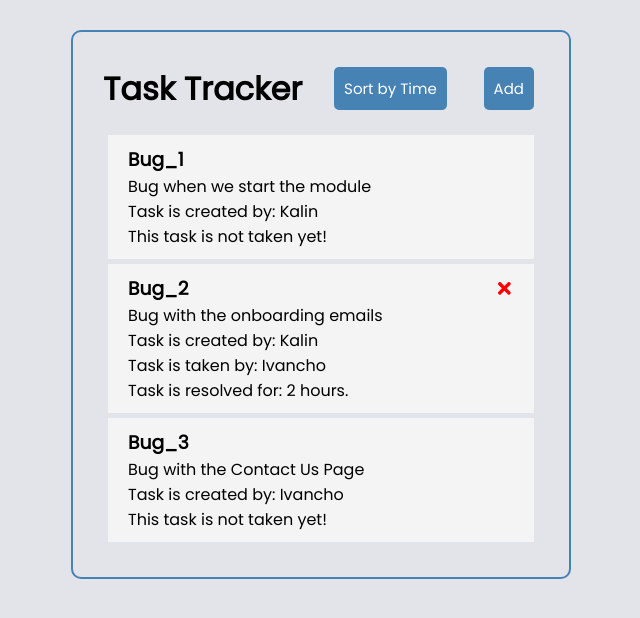
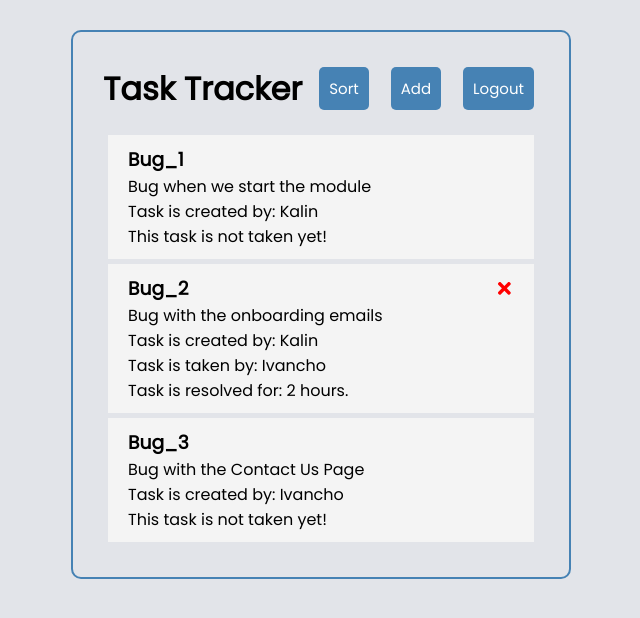
Before and after one commit to kalinsky-dev/TASK-TRACKER, a React (Create React App) app: page / in a window 1280 px wide. Shown: the top 618 px of the page, without its empty margins (319-959 px from the left). Built offline with nearby package versions, Linux system fonts and the light colour scheme.

Commit message:
Add Header Buttons

```diff
--- a/src/components/Header.js
+++ b/src/components/Header.js
@@ -13,7 +13,7 @@ const Header = ({ title }) => {
       <h1>{title}</h1>
       <Button
         color='steelblue'
-        text='Sort by Time'
+        text='Sort'
         onClickBtn={onClickBtn}
       />
       <Button
@@ -21,6 +21,22 @@ const Header = ({ title }) => {
         text='Add'
         onClickBtn={onClickBtn}
       />
+      {/* <Button
+        color='steelblue'
+        text='Login'
+        onClickBtn={onClickBtn}
+      />
+      <Button
+        color='steelblue'
+        text='Register'
+        onClickBtn={onClickBtn}
+      /> */}
+      <Button
+        color='steelblue'
+        text='Logout'
+        onClickBtn={onClickBtn}
+      />
+
     </header>
   )
 }
```
